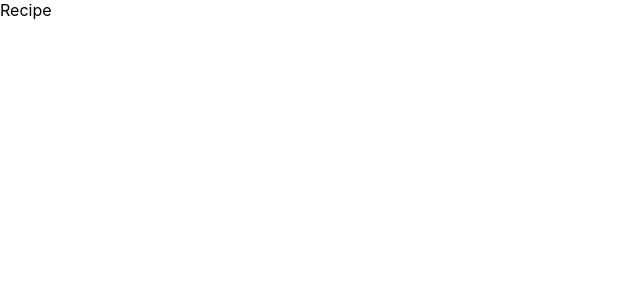
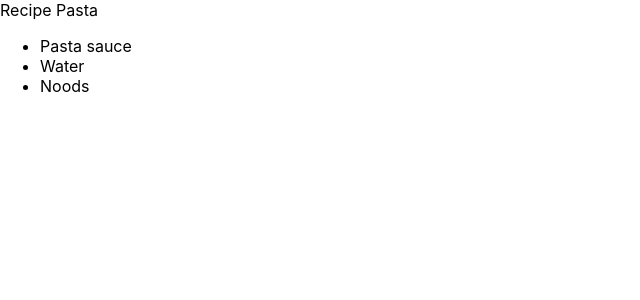
Before and after one commit to TimothyCates/Courses, a React (Create React App) app in the folder Udemy/Adv Web Dev Bootcamp/Exercises/recipes-app/: page / in a window 1280 px wide. Shown: the top 300 px of the page, without its empty margins (0-640 px from the left). Built offline with nearby package versions, Linux system fonts and the light colour scheme.

Commit message:
Built out very basic funtionality, render title + ingredients in ul

```diff
--- a/Udemy/Adv Web Dev Bootcamp/Exercises/recipes-app/src/components/recipe/recipe.js
+++ b/Udemy/Adv Web Dev Bootcamp/Exercises/recipes-app/src/components/recipe/recipe.js
@@ -2,9 +2,18 @@ import React, { Component } from "react";
 
 class Recipe extends Component {
     render () {
+        const {title} = this.props;
+        const ingredients = this.props.ingredients.map((item, index) => (
+            <li key={index}>{item}</li>
+        ))
         return (
             <div>
-               Recipe
+                <div>
+                   Recipe {title}
+                </div>
+                <ul>
+                    {ingredients}
+                </ul>
             </div>
         )
     }
```
